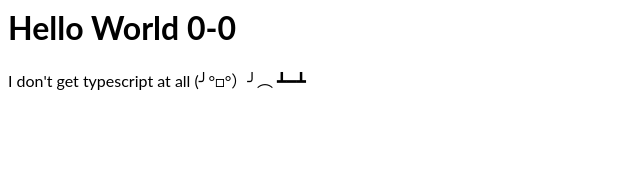
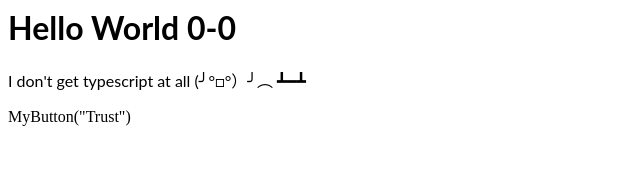
Before and after one commit to Nthr0/vroom, a React (Create React App) app: page / in a window 1280 px wide. Shown: the top 176 px of the page, without its empty margins (0-640 px from the left). Built offline with nearby package versions, Linux system fonts and the light colour scheme.

Commit message:
to spend time with to give and share all my love

```diff
--- a/src/App.tsx
+++ b/src/App.tsx
@@ -1,15 +1,15 @@
 import * as React from 'react';
 import './style.css';
 
-function MyButton(){
-  <button>Trust</button>
+function MyButton(x){
+  <button>x</button>
 }
 export default function App() {
   return (
     <div>
       <h1>Hello World 0-0</h1>
       <p>I don't get typescript at all (╯°□°）╯︵ ┻━┻</p>
-      <MyButton/>
+      MyButton("Trust")
     </div>
   );
 }
```
Also changed, not shown: 2 other files (tests, documents, lock files or other folders).
